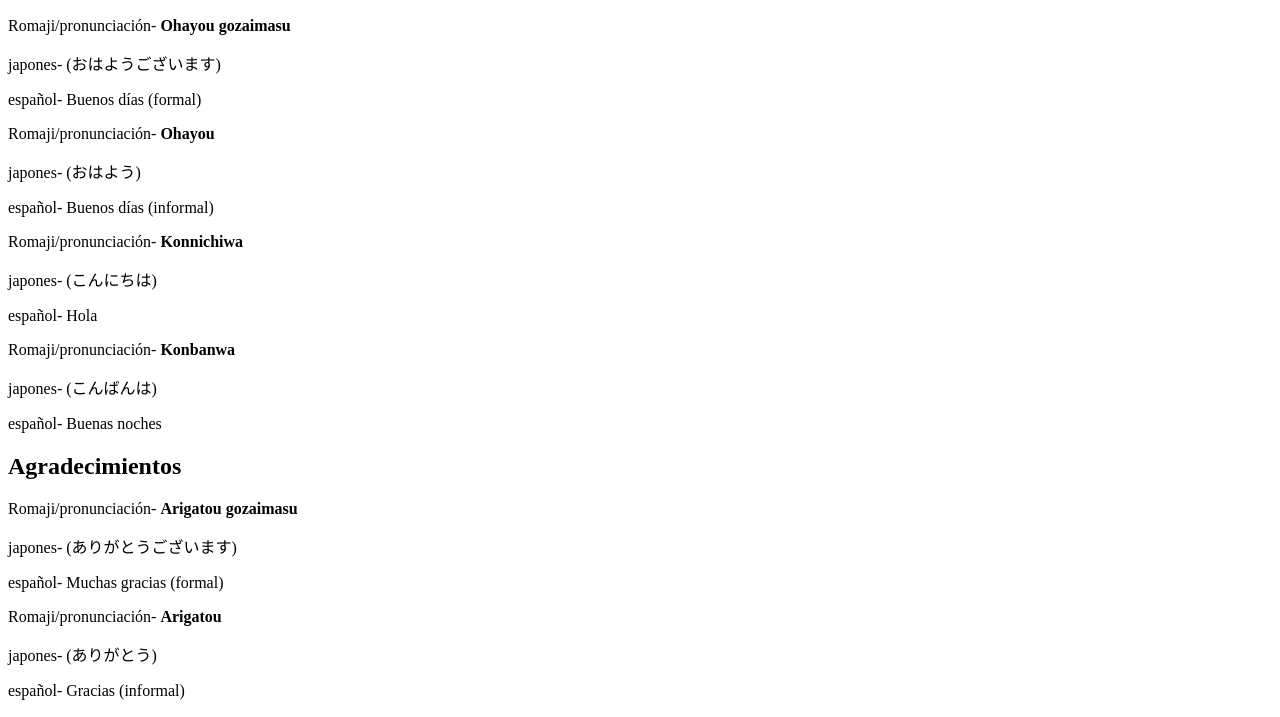
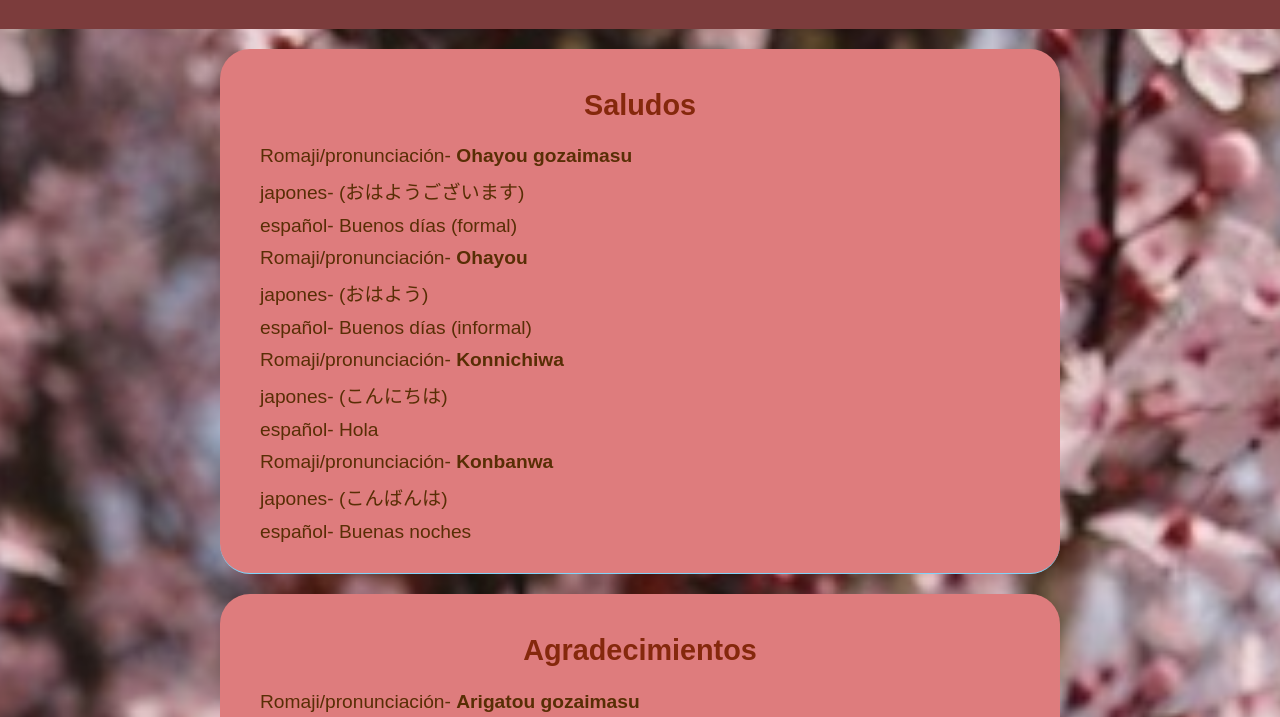
Before and after one commit to WendyZeth/Japanesewz, a plain HTML site: page index.html in a window 1280 px wide. Shown: the part 110-827 px from the top of the page. Drawn offline with Linux system fonts and the light colour scheme.

Commit message:
Update and rename index.html.html to index.html

```diff
--- a/index.html.html
+++ b/index.html
@@ -4,7 +4,7 @@
     <meta charset="UTF-8">
     <meta name="viewport" content="width=device-width, initial-scale=1.0">
     <title>Aprende Japonés - Frases Básicas</title>
-    <link rel="stylesheet" href="japanesestyle.css.css">
+    <link rel="stylesheet" href="japanesestyle.css">
 </head>
 <body>
     <header>
```
